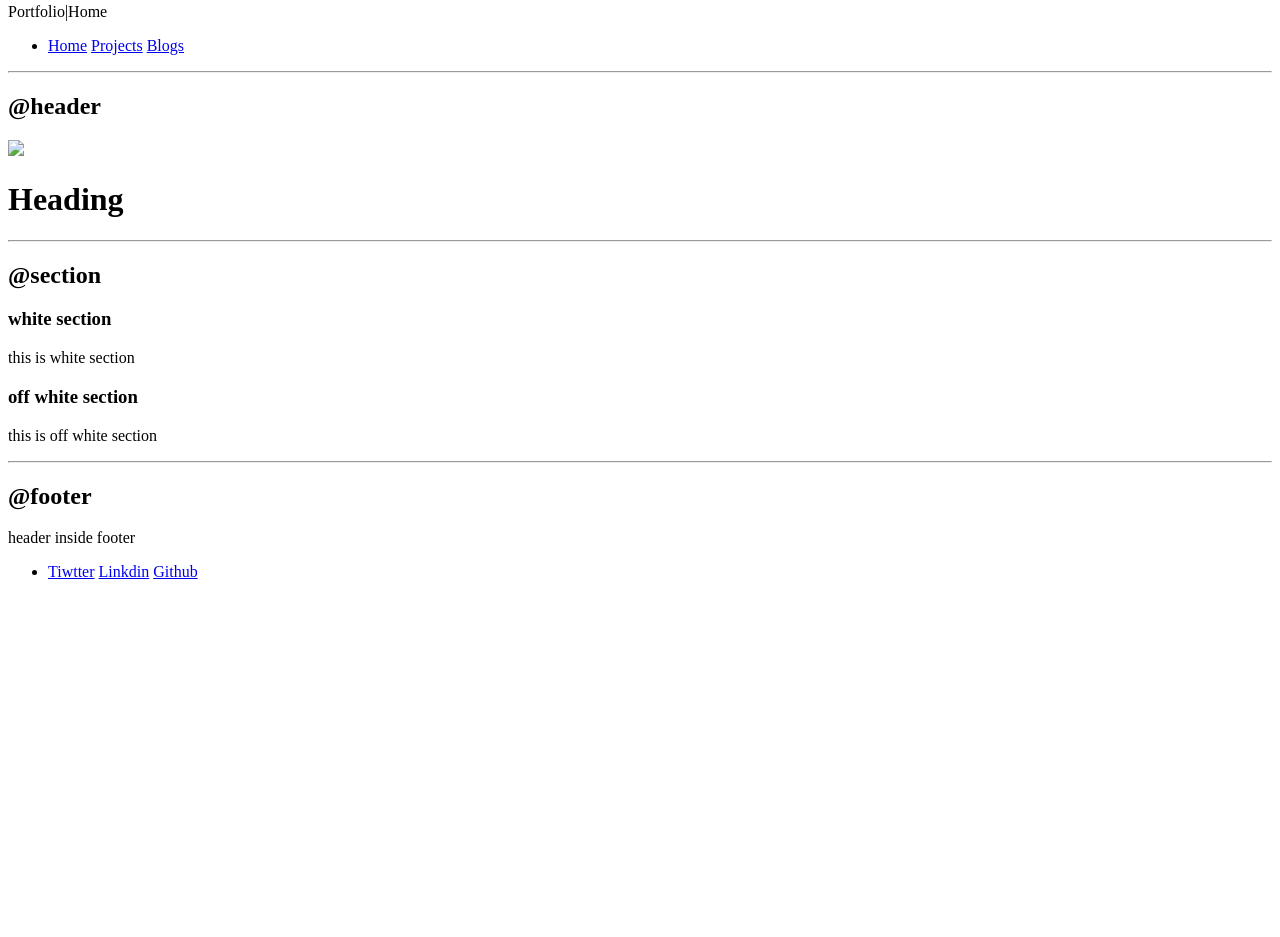
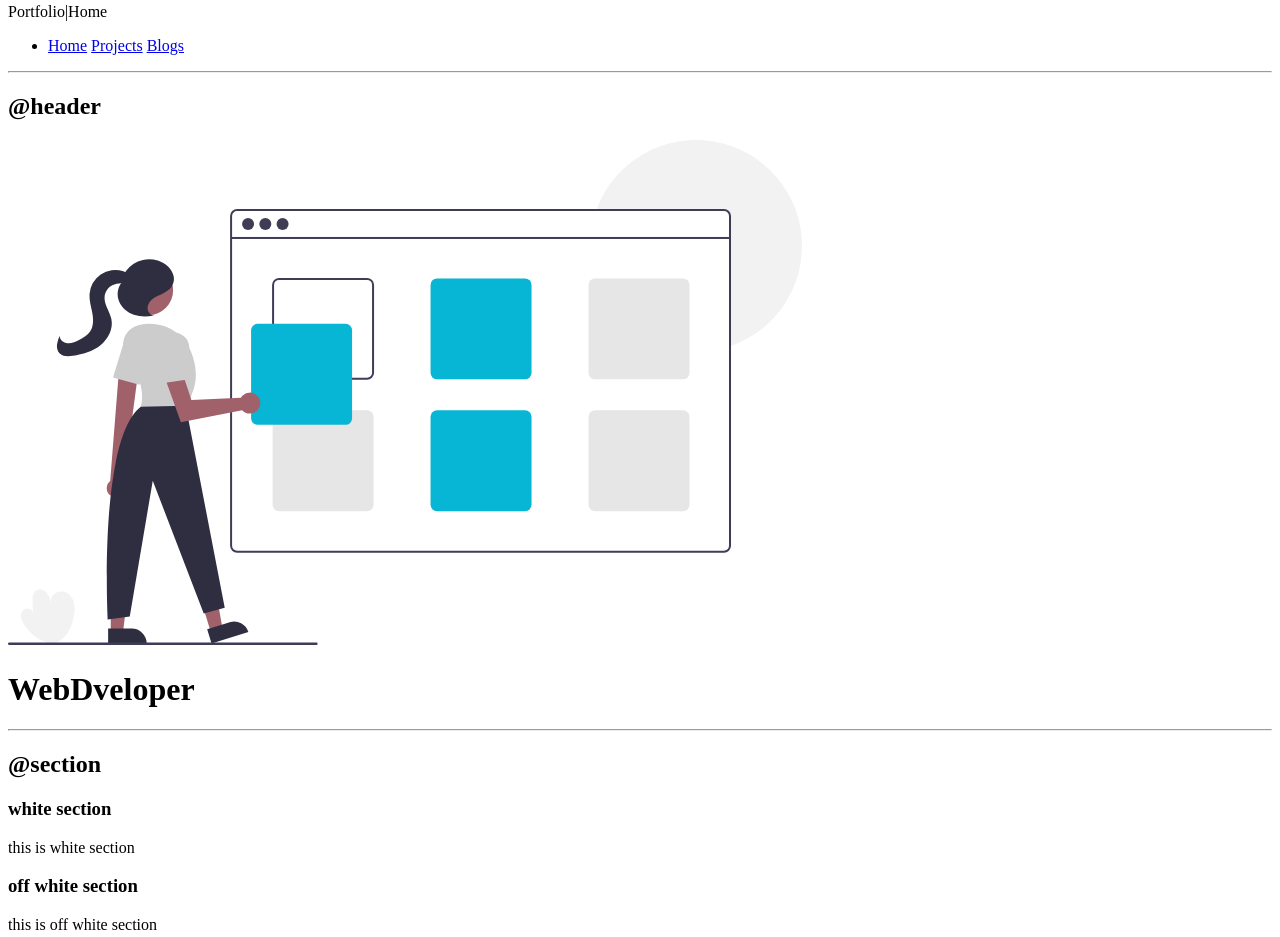
Before and after one commit to Bashi-7869/component-library-for-portfolio, a plain HTML site: page index.html in a window 1280 px wide. Shown: the part 1317-2254 px from the top of the page. Before the commit the page ends 1914 px from the top, so only its background shows below. Drawn offline with Linux system fonts and the light colour scheme.

Commit message:
adding image

```diff
--- a/index.html
+++ b/index.html
@@ -76,8 +76,8 @@
 
     <h2>@header</h2>
     <header>
-        <img src ="#">
-        <h1>Heading</h1>
+        <img src ="Portfolio.jpg.svg">
+        <h1>WebDveloper</h1>
     </header>
 
     <hr>
```
Also changed, not shown: Portfolio.jpg.svg (added).
